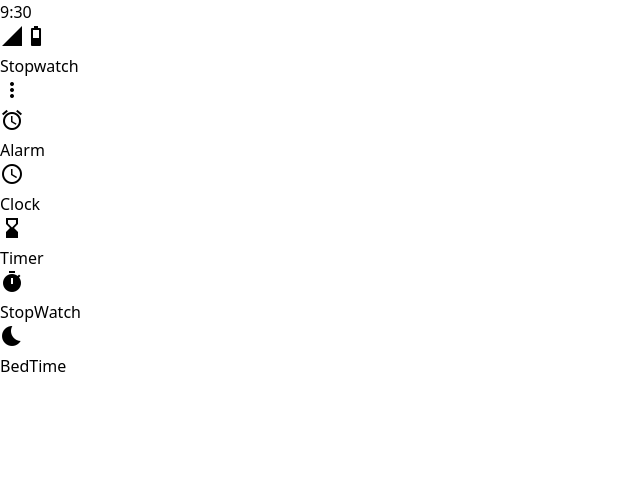
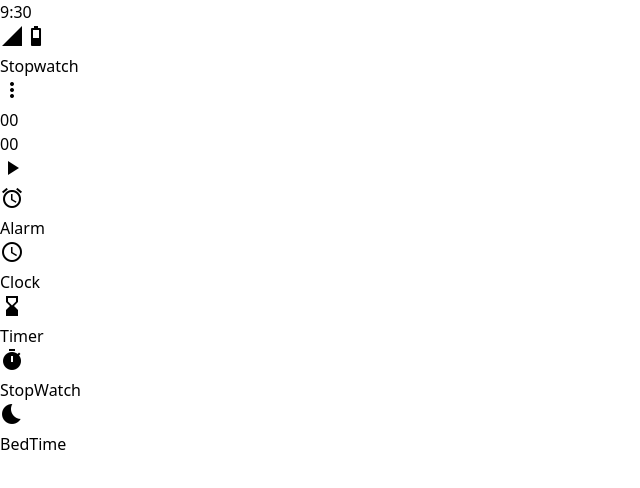
Before and after one commit to sinan-q/clock-web-app, a React (Vite) app: page /stopwatch in a window 1280 px wide. Shown: the top 488 px of the page, without its empty margins (0-640 px from the left). Built offline with nearby package versions, Linux system fonts and the light colour scheme; the HTML template or start-up script is replaced by a standard one; what @material-tailwind/html would draw is missing.

Commit message:
Added Stopwatch

```diff
--- a/src/App.jsx
+++ b/src/App.jsx
@@ -1,5 +1,6 @@
 import React, {useState} from 'react'
 import { Routes, Route ,Navigate } from 'react-router-dom';
+
 
 import StatusBar from './components/StatusBar'
 import BottomBar from './components/BottomBar'
@@ -7,6 +8,7 @@ import Alarm from './components/Alarm'
 import TopAppBar from './components/TopAppBar'
 import Clock from './components/Clock'
 import Timer from './components/Timer'
+import Stopwatch from './components/Stopwatch';
 
 const App = () => {
   return (
@@ -18,6 +20,7 @@ const App = () => {
         <Route path="/alarm" element={ <Alarm/>} />
         <Route path='/clock' element={ <Clock /> } />
         <Route path='/timer' element={ <Timer /> }/>
+        <Route path='/stopwatch' element={ <Stopwatch/>} />
       </Routes>
       <BottomBar></BottomBar>
     </div>
--- /dev/null
+++ b/src/components/Stopwatch.jsx
@@ -0,0 +1,21 @@
+import React from 'react'
+import FAB from './FAB'
+
+const Stopwatch = () => {
+  return (
+
+    <>
+    <div className='flex-1 m-4 flex flex-col items-center justify-center '>
+        <div className="border-8 border-gray-600 w-64 h-64 content-center rounded-full  ">
+            <div className=" text-center text-6xl">00</div>
+            <div className=" text-center leading-3 pl-8 text-3xl  ">00</div>
+        </div>
+    </div>
+    <FAB
+    icon={"play_arrow"}
+    />
+    </>
+  )
+}
+
+export default Stopwatch
```
